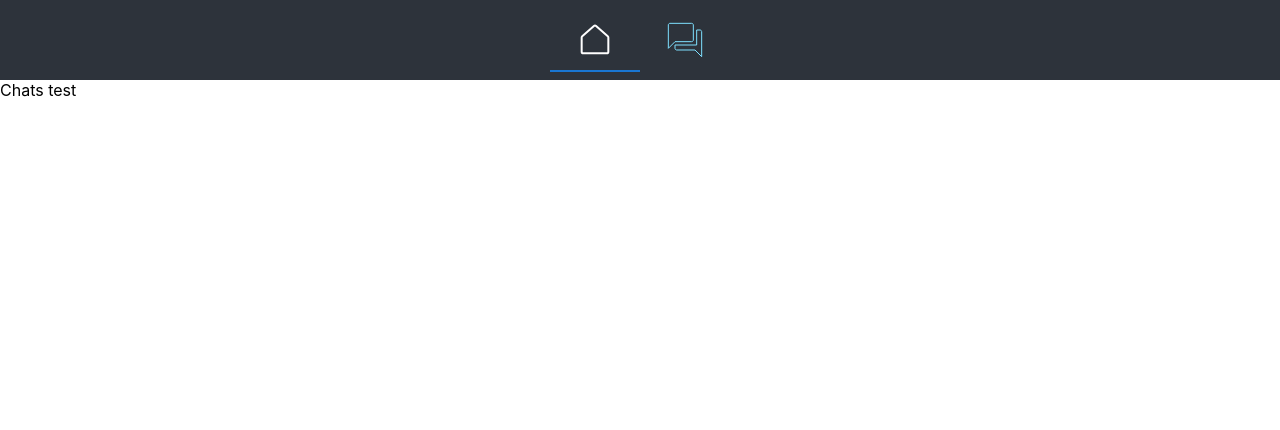
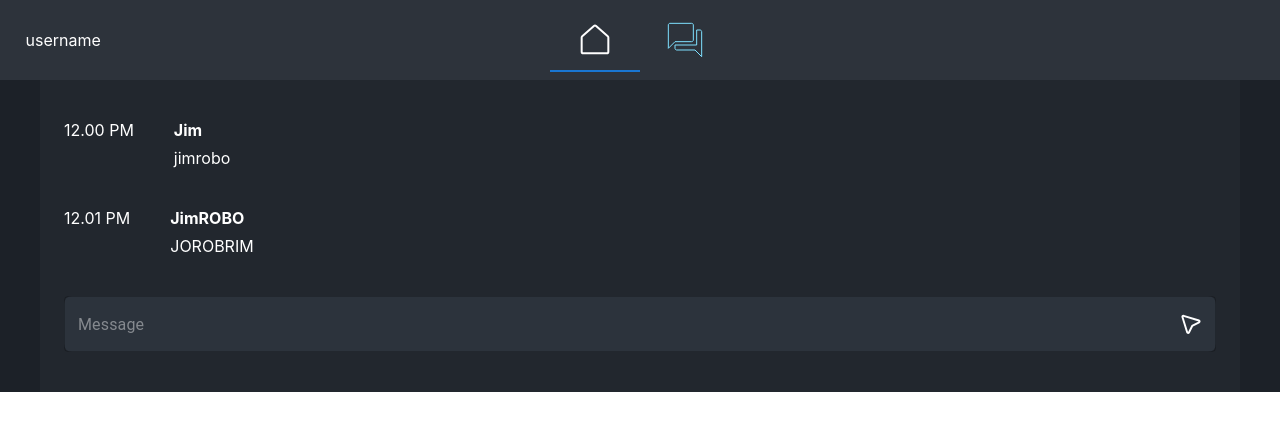
Before and after one commit to fluke1352/DEVELOPMENT-TOOLS-GET-A-PLUS, a Next.js app in the folder Frontend/wannaplay-webapp/: page /chats in a window 1280 px wide. Shown: the top 430 px of the page. Built offline with nearby package versions, Linux system fonts and the light colour scheme.

Commit message:
update : เพื่มโค้ด chat
เพื่มโค้ด chat แต่ยังไม่สมบูรณ์

```diff
--- a/Frontend/wannaplay-webapp/components/topbar.js
+++ b/Frontend/wannaplay-webapp/components/topbar.js
@@ -24,6 +24,7 @@ export default function Topbar() {
                 width: '100%',
             }}
         >
+            <Box sx={{color: '#FFFFFF',  left: '2%', position: 'absolute'}}>username</Box>
 
             <Tabs value={value} onChange={handleChange}
                 sx={{
@@ -33,7 +34,6 @@ export default function Topbar() {
                     borderRadius: 0,
 
                 }}>
-
                 <Tab icon={<svg width="40" height="40" viewBox="0 0 40 40" fill="none" xmlns="http://www.w3.org/2000/svg">
                     <path d="M32.764 16.1687L21.0973 5.96035C20.469 5.41052 19.5307 5.41052 18.9023 5.96035L7.23566 16.1687C6.87397 16.4852 6.6665 16.9424 6.6665 17.423V31.6667C6.6665 32.5872 7.4127 33.3334 8.33317 33.3334H31.6665C32.587 33.3334 33.3332 32.5872 33.3332 31.6667V17.423C33.3332 16.9424 33.1257 16.4852 32.764 16.1687Z"
                         stroke-width="2" stroke-linecap="round" stroke-linejoin="round" />
--- a/Frontend/wannaplay-webapp/pages/chats.js
+++ b/Frontend/wannaplay-webapp/pages/chats.js
@@ -1,7 +1,93 @@
-import React from 'react'
+import Box from '@mui/material/Box';
+import Container from '@mui/material/Container';
+import * as React from 'react';
+import TextField from '@mui/material/TextField';
 
 export default function Chats() {
+
+  const [message, setMessage] = React.useState();
+
+  const [messages, setMessages] = React.useState(
+    [{ username: "Jim", message: "jimrobo", timestamp: "12.00 PM" }
+      , { username: "JimROBO", message: "JOROBRIM", timestamp: "12.01 PM" }]);
+
+  var handleChange = function (e) {
+    setMessage(e.target.value);
+  };
+
   return (
-    <div>Chats test</div>
+    <Box
+      sx={{
+        bgcolor: '#1C2128',
+        display: 'flex',
+        justifyContent: 'center',
+        color: '#ffffff',
+        height: '100%',
+      }}
+    >
+      <Container
+        maxWidth="lg"
+        sx={{
+          bgcolor: '#22272E',
+          width: '100%',
+          flexDirection: 'column',
+          p: 5,
+        }}
+      >
+
+        {messages.map((message,index) => {
+          return (
+            <Box sx={{ mb: 5, flexDirection: 'row', display: 'flex' }} key={index}>
+              <Box sx={{ mr: 5 }}>
+                {message.timestamp}
+              </Box>
+
+              <Box sx={{
+                flexDirection: 'column', display: 'flex'
+              }}>
+                <Box sx={{ mb: 1, fontWeight: 'bold' }}>{message.username}</Box>
+                <Box>{message.message}</Box>
+              </Box>
+
+            </Box>
+          )
+        })
+        }
+
+
+
+        <TextField
+
+          placeholder="Message"
+          value={message}
+          onChange={handleChange}
+          sx={{
+            width: '100%',
+            bgcolor: '#2C333C',
+            borderRadius: 2,
+            color: '#ffffff',
+            input: { color: '#ffffff' },
+          }}
+          id="input-with-icon-textfield"
+
+          InputProps={{
+            endAdornment: (
+              <svg width="24" height="24" viewBox="0 0 24 24" fill="none" xmlns="http://www.w3.org/2000/svg"
+                onClick={() => {alert(message), setMessage("")}}
+              >
+                <path d="M10.27 20.7676L9.37555 20.3204L10.27 20.7676ZM8.41978 20.6145L9.37555 20.3204L8.41978 20.6145ZM14.0673 13.6202L13.6201 12.7257L14.0673 13.6202ZM13.6201 14.0674L14.5145 14.5146L13.6201 14.0674ZM20.6144 8.41984L20.3203 9.37562L20.6144 8.41984ZM20.7675 10.27L21.2148 11.1645L20.7675 10.27ZM4.8053 3.55549L4.51121 4.51127L4.8053 3.55549ZM3.55543 4.80536L4.51121 4.51127L3.55543 4.80536ZM4.51121 4.51127L20.3203 9.37562L20.9085 7.46406L5.09938 2.59971L4.51121 4.51127ZM20.3203 9.37562L13.6201 12.7257L14.5145 14.5146L21.2148 11.1645L20.3203 9.37562ZM12.7257 13.6202L9.37555 20.3204L11.1644 21.2148L14.5145 14.5146L12.7257 13.6202ZM9.37555 20.3204L4.51121 4.51127L2.59965 5.09944L7.464 20.9086L9.37555 20.3204ZM9.37555 20.3204H9.37555L7.464 20.9086C7.99462 22.6331 10.3575 22.8286 11.1644 21.2148L9.37555 20.3204ZM13.6201 12.7257C13.233 12.9193 12.9192 13.2331 12.7257 13.6202L14.5145 14.5146V14.5146L13.6201 12.7257ZM20.3203 9.37562L20.3203 9.37562L21.2148 11.1645C22.8286 10.3576 22.633 7.99468 20.9085 7.46406L20.3203 9.37562ZM5.09938 2.59971C3.56483 2.12755 2.12748 3.56489 2.59965 5.09944L4.51121 4.51127L4.51121 4.51127L5.09938 2.59971Z" fill="white" />
+              </svg>
+
+            ),
+          }}
+
+        >
+
+        </TextField>
+
+      </Container>
+
+    </Box>
+
   )
 }
```
